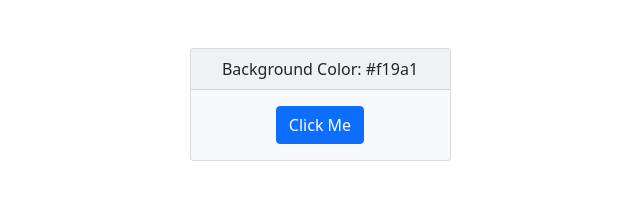
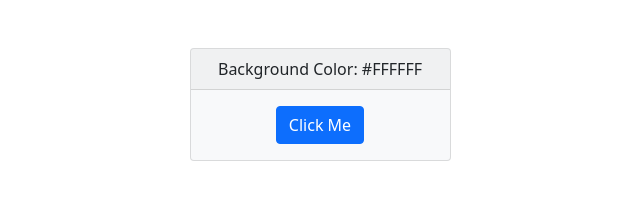
Before and after one commit to johnbdot/background-changer, a plain HTML site: page index.html in a window 1280 px wide. Shown: the full height of the page, 320-960 px from the left. Drawn offline with nearby package versions, Linux system fonts and the light colour scheme.

Commit message:
modified span text

```diff
--- a/index.html
+++ b/index.html
@@ -13,7 +13,7 @@
             <div class="col-md-3 text-center"">
                 <div class="card text-dark bg-light mb-3 mt-5">
                     <div class="card-header">
-                        Background Color: <span class="color">#f19a1</span>
+                        Background Color: <span class="color">#FFFFFF</span>
                     </div>
                     <div class="card-body">
                         <p class="card-text">
```
